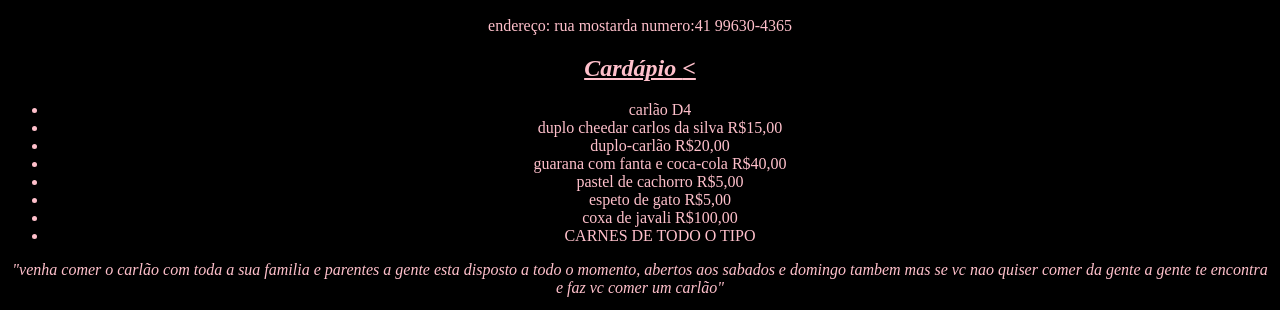
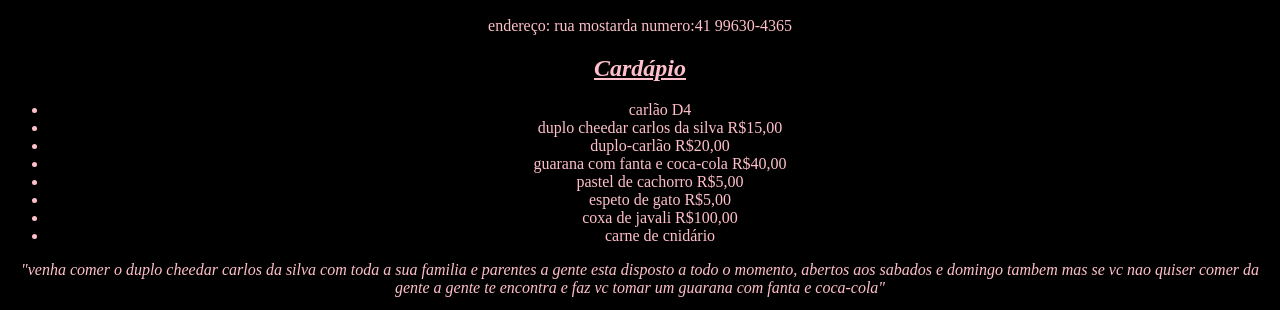
Before and after one commit to daviwanatdossantos/penssamentoComputacional1B, a plain HTML site: page index.html in a window 1280 px wide. Shown: the part 415-725 px from the top of the page. Drawn offline with Linux system fonts and the light colour scheme.

Commit message:
Update index.html
eu quero me matar se isso nao for cara pqp eu sou um merda se isso nao for na moral

```diff
--- a/index.html
+++ b/index.html
@@ -17,7 +17,7 @@
   <h1> <b>Carlao Lanches e Churrascaria </b> </h1>
   	<img src="https://scontent.fbfh16-1.fna.fbcdn.net/v/t31.18172-8/19250751_230249377480066_6469305072927858084_o.jpg?_nc_cat=104&ccb=1-5&_nc_sid=973b4a&_nc_ohc=FLuYVmOToBUAX8Unm41&_nc_ht=scontent.fbfh16-1.fna&oh=00_AT9I1-yIoNi5PywDIWVFpDLjjR5bvBVQImU8aNjhId9q7A&oe=62906298"; width="35%">
   <p> endereço: rua mostarda   numero:41 99630-4365 </p>
-	    <h2><b> <u> <i> Cardápio </i> <</u> </b> </h2>
+	    <h2><strong> <u> <em> Cardápio </em> </u> </strong> </h2>
 		    <ul>
     <li> carlão D4 </li>
     <li> duplo cheedar carlos da silva  R$15,00</li>
@@ -26,9 +26,9 @@
      <li> pastel de cachorro R$5,00</li>
     <li> espeto de gato R$5,00</li>
     <li> coxa de javali R$100,00</li>
-    <li> CARNES DE TODO O TIPO </li>
+    <li> carne de cnidário </li>
         </ul>
- <p>  <i> "venha comer o carlão com toda a sua familia e parentes a gente esta disposto a todo o momento, abertos aos sabados e domingo tambem mas se vc nao quiser comer da gente a gente te encontra e faz vc comer um carlão" </i> </p>
+ <p>  <em> "venha comer o duplo cheedar carlos da silva com toda a sua familia e parentes a gente esta disposto a todo o momento, abertos aos sabados e domingo tambem mas se vc nao quiser comer da gente a gente te encontra e faz vc tomar um guarana com fanta e coca-cola" </em> </p>
 <img src="https://panelux.com.br/images/made/images/uploads/posts/churrasco-para-poucas-pessoas_970_540_s_c1.jpg">
 	</body>
 </html>
```
